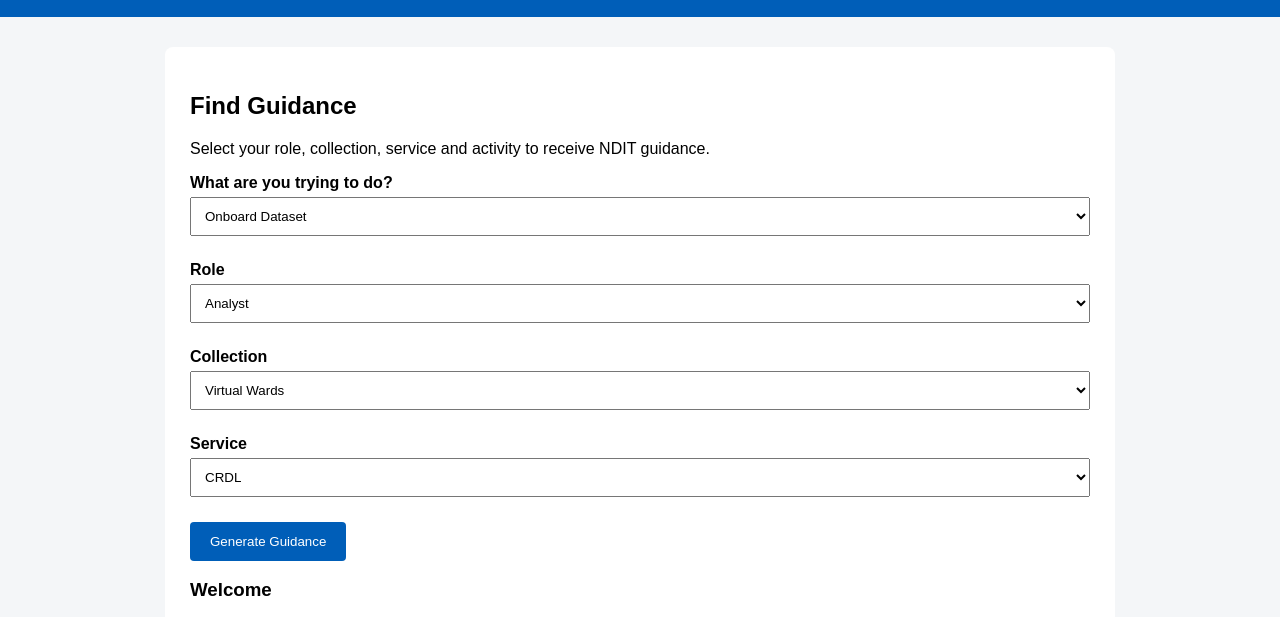
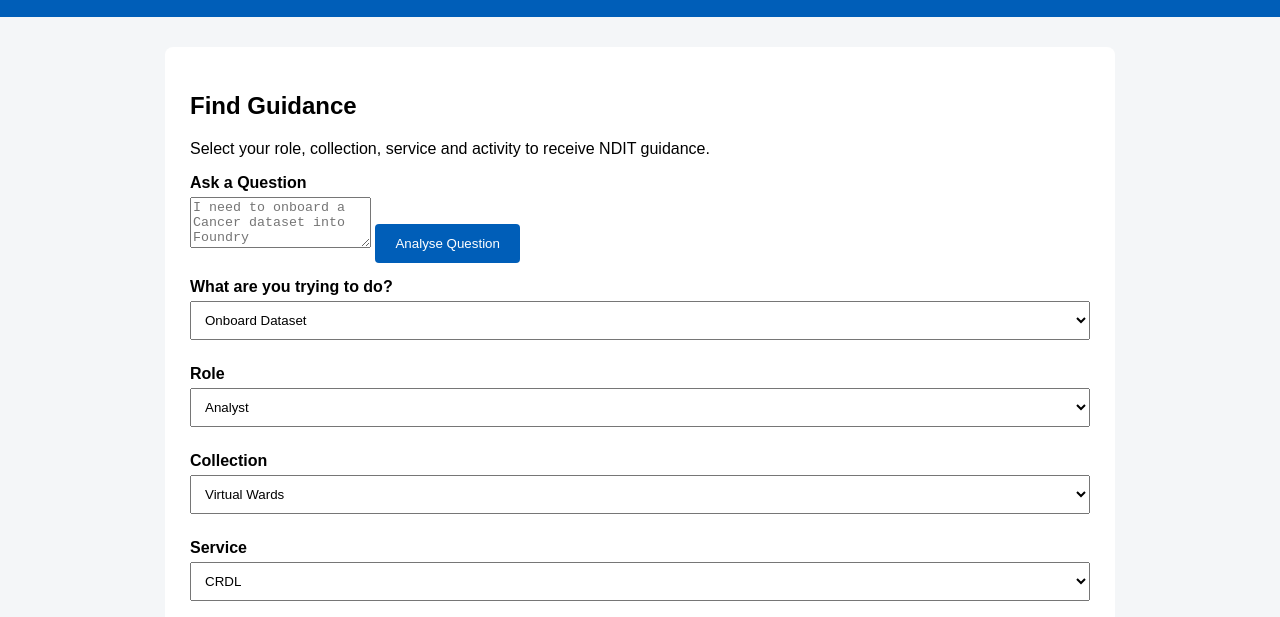
Before and after one commit to nish-nhse/NDIT-Journey-Assistant, a plain HTML site: page index.html in a window 1280 px wide. Shown: the part 155-772 px from the top of the page. Drawn offline with Linux system fonts and the light colour scheme.

Commit message:
Implement question input section in index.html
Add textarea and button for user question input.

```diff
--- a/index.html
+++ b/index.html
@@ -52,7 +52,23 @@
                 service and activity to receive
                 NDIT guidance.
             </p>
+<label for="question">
+Ask a Question
+</label>
 
+<textarea
+    id="question"
+    rows="3"
+    placeholder="I need to onboard a Cancer dataset into Foundry">
+</textarea>
+
+<button
+    type="button"
+    onclick="analyseQuestion()">
+
+    Analyse Question
+
+</button>
             <label for="intent">
                 What are you trying to do?
             </label>
```
